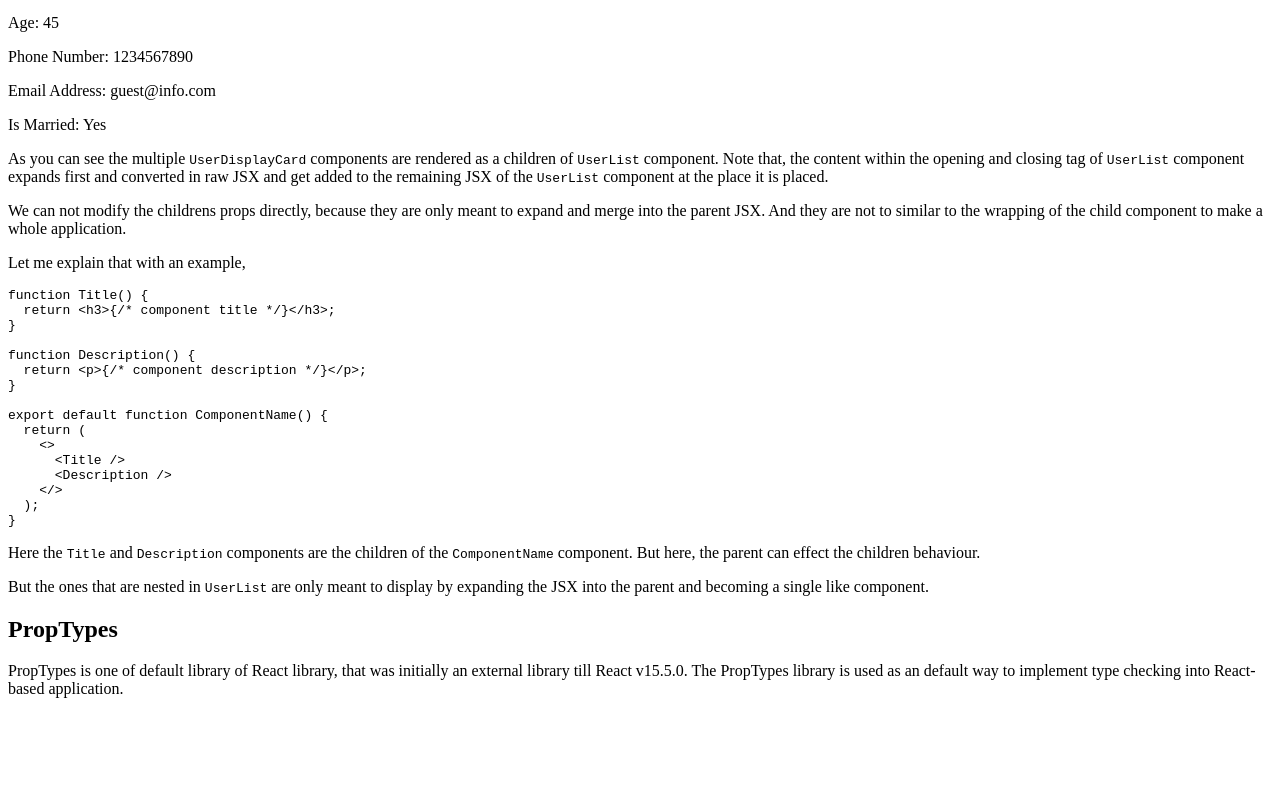
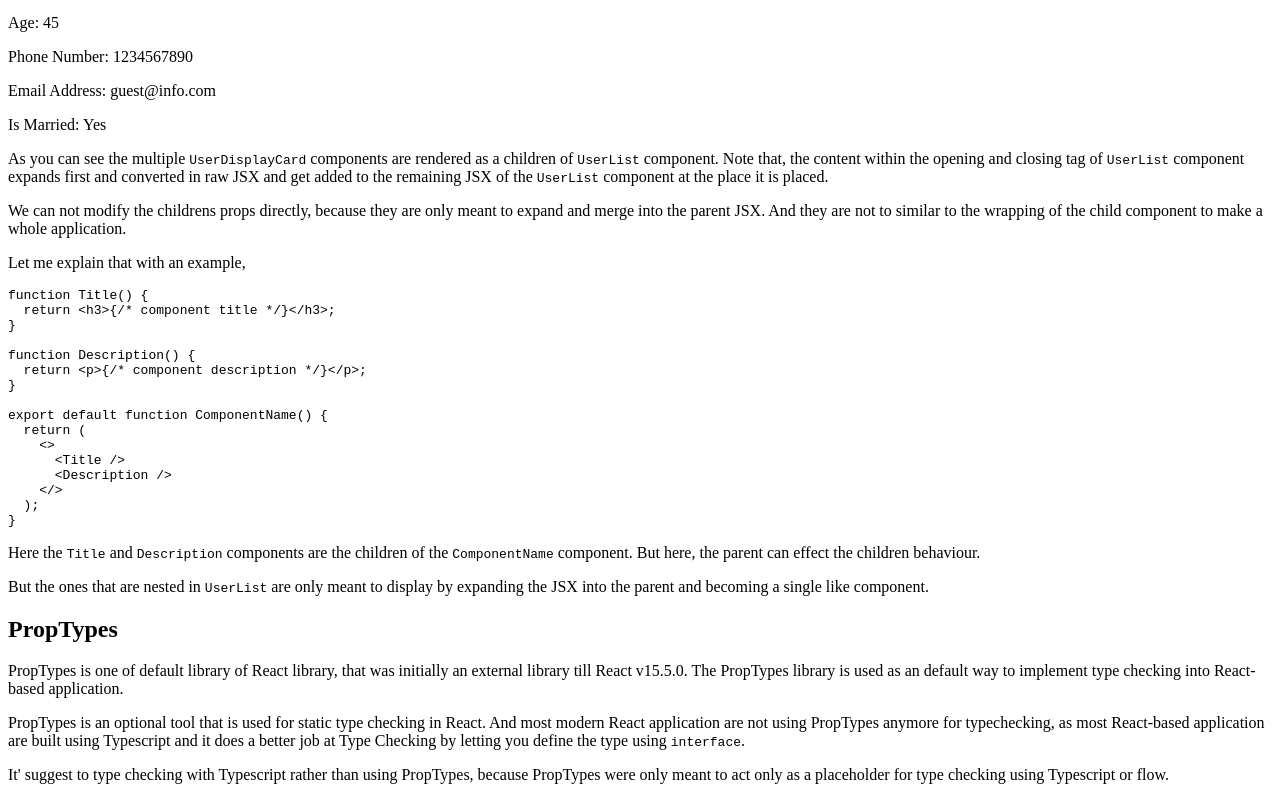
Before and after one commit to iamwatchdogs/Learning-React, a React (Vite) app: page / in a window 1280 px wide. Shown: the part 8000-8800 px from the top of the page. Before the commit the page ends 8714 px from the top, so only its background shows below. Built offline with nearby package versions, Linux system fonts and the light colour scheme.

Commit message:
updated description

```diff
--- a/src/components/PropTypes.jsx
+++ b/src/components/PropTypes.jsx
@@ -12,6 +12,18 @@ function Desciption() {
         an external library till React v15.5.0. The PropTypes library is used as
         an default way to implement type checking into React-based application.
       </p>
+      <p>
+        PropTypes is an optional tool that is used for static type checking in
+        React. And most modern React application are not using PropTypes anymore
+        for typechecking, as most React-based application are built using
+        Typescript and it does a better job at Type Checking by letting you
+        define the type using <code>interface</code>.
+      </p>
+      <p>
+        It{"'"} suggest to type checking with Typescript rather than using
+        PropTypes, because PropTypes were only meant to act only as a
+        placeholder for type checking using Typescript or flow.
+      </p>
     </>
   );
 }
```
